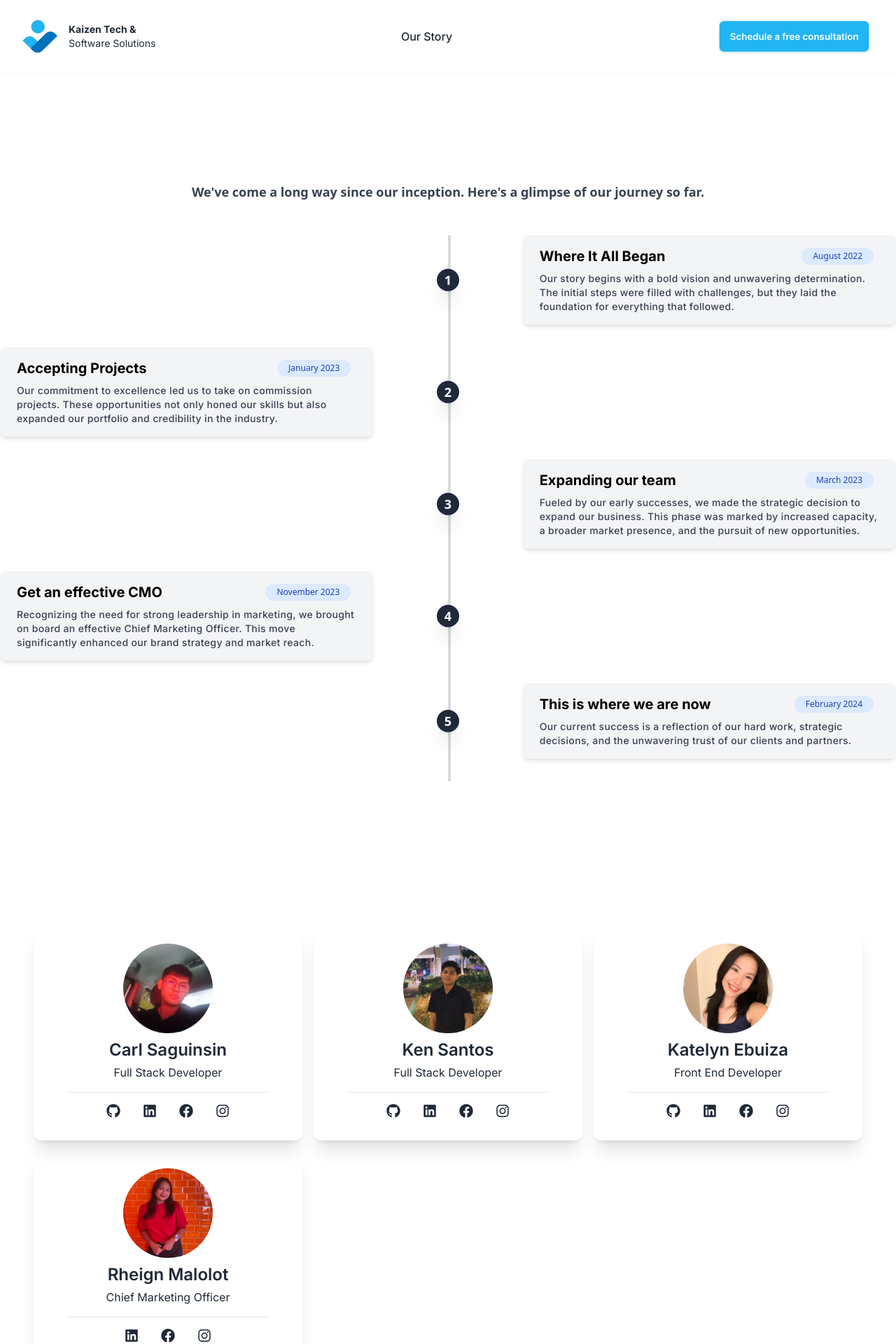
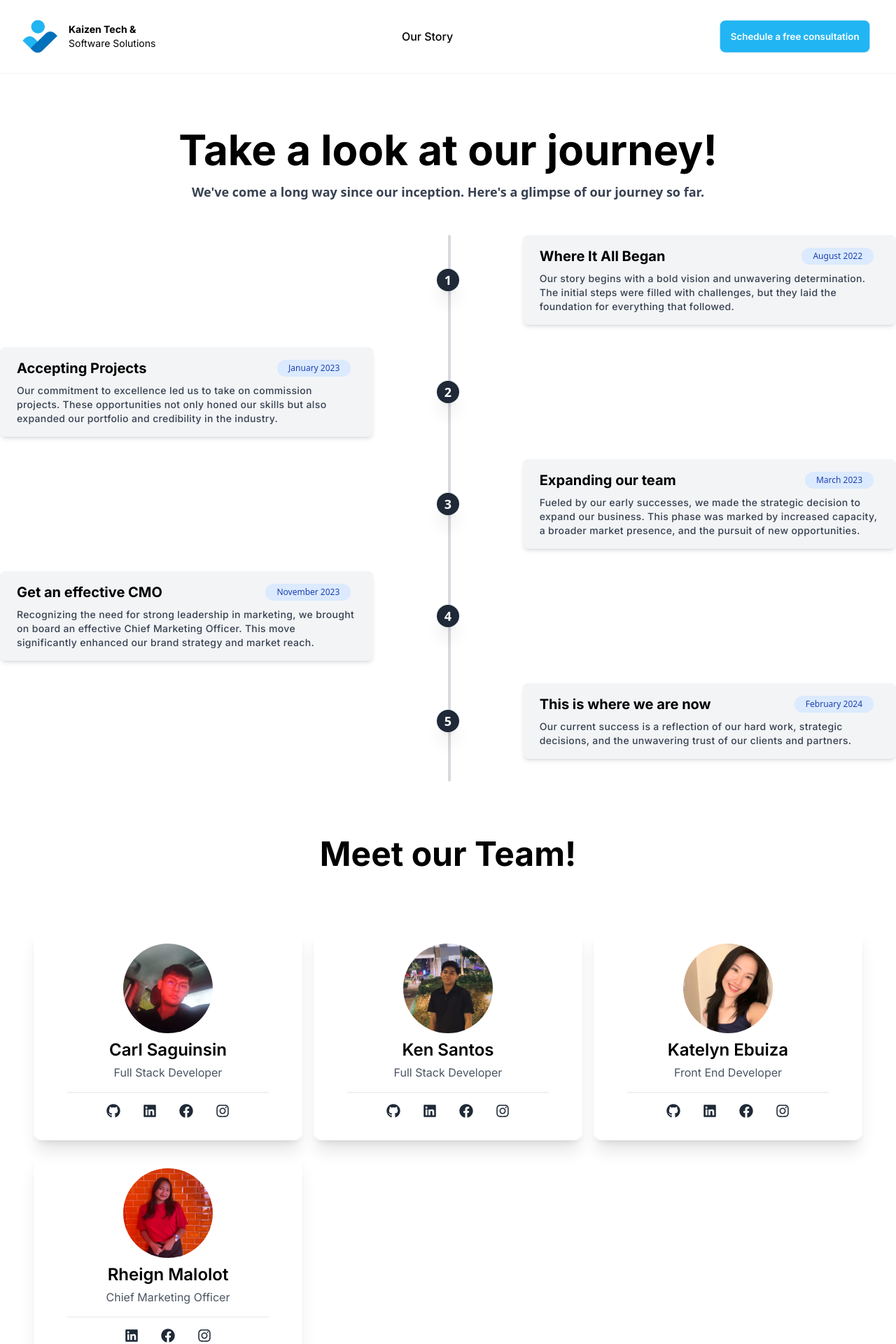
Before and after one commit to CSaguinsin/Kaizen-Tech-Solutions, a React (Vite) app: page /about in a window 1280 px wide. Shown: the top 1920 px of the page at 70% size. Built offline with nearby package versions, Linux system fonts and the light colour scheme; the HTML template or start-up script is replaced by a standard one.

Commit message:
fix dark mode feature

```diff
--- a/src/components/Button.jsx
+++ b/src/components/Button.jsx
@@ -1,7 +1,7 @@
 const Button = ({ children, onClick }) => {
   return (
     <button
-      className="btn bg-[#22B5F3] font-[inter] font-semibold text-white  border-0 border-white"
+      className="btn bg-[#22B5F3] font-[inter] font-semibold text-white border-0 border-white"
       onClick={onClick}
     >
       {children}
--- a/src/components/CaseStudy.jsx
+++ b/src/components/CaseStudy.jsx
@@ -7,11 +7,11 @@ const CaseStudy = () => {
       <div className="max-w-7xl mx-auto sm:px-6 lg:px-8">
         <div className="flex flex-col">
           <div className="mb-16">
-            <h1 className="font-[inter] md:text-5xl text-white dark:text-black font-bold text-5xl text-center">
+            <h1 className="font-[inter] md:text-5xl text-black dark:text-white font-bold text-5xl text-center">
               Explore Our Recent Projects!
             </h1>
             <br />
-            <p className="text-center text-[12px] sm:text-[18px] font-regular font-[inter] text-black">
+            <p className="text-center text-[12px] sm:text-[18px] font-regular font-[inter] text-black dark:text-white">
               Take a Journey Through Our Latest Achievements and See How We Turn
               Visions into Reality!
             </p>
@@ -32,10 +32,10 @@ const CaseStudy = () => {
                 <button className="mb-4 bg-blue-100 text-blue-800 text-xs font-medium font-[inter] me-2 px-3 py-1 rounded-full">
                   {item.development}
                 </button>
-                <h1 className="mb-4 font-[inter] text-3xl font-bold text-white dark:text-black ">
+                <h1 className="mb-4 font-[inter] text-3xl font-bold text-black dark:text-white">
                   {item.name}
                 </h1>
-                <p className="mb-4 font-[inter] xs:text-sm md:text-md text-white dark:text-black  ">
+                <p className="mb-4 font-[inter] xs:text-sm md:text-md text-black dark:text-white">
                   {item.description}
                 </p>
                 <Link
--- a/src/components/Footer.jsx
+++ b/src/components/Footer.jsx
@@ -24,7 +24,7 @@ const Footer = () => {
           <div className="flex flex-col">
             <div className="flex mt-24 mb-12 flex-row justify-between items-center">
               <div className="">
-                <img src="/dist/assets/Logo.png" width={50} alt="" srcSet="" />
+                <img src="/assets/Logo.png" width={50} alt="" srcSet="" />
               </div>
               <a className="hidden md:block cursor-pointer text-white hover:text-white uppercase font-[inter]">
                 Home
--- a/src/components/Navbar.jsx
+++ b/src/components/Navbar.jsx
@@ -26,10 +26,10 @@ function NavigationBar() {
                   <div className="flex flex items-center gap-4">
                     <img src="/assets/Logo.png" width={50} alt="" srcSet="" />
                     <Link to="/">
-                      <h1 className="font-[inter] dark:text-black text-xl font-bold xs:text-sm">
+                      <h1 className="font-[inter] text-black dark:text-white text-xl font-bold xs:text-sm">
                         Kaizen Tech &
                       </h1>
-                      <h1 className="font-[inter] dark:text-white-300 xs:text-sm">
+                      <h1 className="font-[inter] text-black dark:text-white-300 xs:text-sm">
                         Software Solutions
                       </h1>
                     </Link>
@@ -69,7 +69,7 @@ function NavigationBar() {
                   </Link> */}
                   <Link
                     to="/about"
-                    className="font-[inter] dark:text-black text-base font-medium xl:mr-6"
+                    className="font-[inter] text-black dark:text-white text-base font-medium xl:mr-6"
                   >
                     Our Story
                   </Link>
@@ -88,9 +88,9 @@ function NavigationBar() {
                     target="_blank"
                     rel="noopener noreferrer"
                   >
-                    <button className="btn  bg-[#22B5F3] font-[inter] font-semibold text-white drop-shadow-sm">
+                    <Button className="btn bg-[#22B5F3] font-[inter] font-semibold text-white dark:text-white drop-shadow-sm">
                       Schedule a free consultation
-                    </button>
+                    </Button>
                   </a>
                 </div>
               </div>
--- a/src/components/ProfileCard.jsx
+++ b/src/components/ProfileCard.jsx
@@ -18,10 +18,10 @@ const ProfileCard = ({
       />
       <div className="space-y-4 text-center divide-y dark:divide-gray-300">
         <div className="my-2 space-y-1">
-          <h2 className="text-xl font-semibold sm:text-2xl font-[inter]">
+          <h2 className="text-xl font-semibold sm:text-2xl font-[inter] text-black dark:text-white">
             {name}
           </h2>
-          <p className="px-5 text-xs sm:text-base dark:text-gray-600 font-[inter]">
+          <p className="px-5 text-xs sm:text-base text-gray-600 font-[inter]">
             {role}
           </p>
         </div>
@@ -31,7 +31,7 @@ const ProfileCard = ({
               rel="noopener noreferrer"
               href={github}
               aria-label="GitHub"
-              className="p-2 rounded-md dark:text-gray-800 hover:dark:text-violet-600"
+              className="p-2 rounded-md text-gray-800 hover:dark:text-violet-600"
             >
               <FaGithub size={20} />
             </a>
@@ -41,7 +41,7 @@ const ProfileCard = ({
               rel="noopener noreferrer"
               href={linkedin}
               aria-label="LinkedIn"
-              className="p-2 rounded-md dark:text-gray-800 hover:dark:text-violet-600"
+              className="p-2 rounded-md text-gray-800 hover:dark:text-violet-600"
             >
               <FaLinkedin size={20} />
             </a>
@@ -51,7 +51,7 @@ const ProfileCard = ({
               rel="noopener noreferrer"
               href={facebook}
               aria-label="Facebook"
-              className="p-2 rounded-md dark:text-gray-800 hover:dark:text-violet-600"
+              className="p-2 rounded-md text-gray-800 hover:dark:text-violet-600"
             >
               <FaFacebook size={20} />
             </a>
@@ -61,7 +61,7 @@ const ProfileCard = ({
               rel="noopener noreferrer"
               href={instagram}
               aria-label="Instagram"
-              className="p-2 rounded-md dark:text-gray-800 hover:dark:text-violet-600"
+              className="p-2 rounded-md text-gray-800 hover:dark:text-violet-600"
             >
               <FaInstagram size={20} />
             </a>
--- a/src/components/TechStacks.jsx
+++ b/src/components/TechStacks.jsx
@@ -4,7 +4,7 @@ const TechStacks = () => {
     <div>
       <section className="bg-white pt-[86px] pb-10 max-w-7xl mx-auto mb-12">
         <div className="">
-          <h1 className="font-[inter] md:text-5xl text-white dark:text-black  font-bold text-5xl text-center mb-4">
+          <h1 className="font-[inter] md:text-5xl text-black dark:text-white font-bold text-5xl text-center mb-4">
             Our Tech Stack
           </h1>
           <p className="text-center text-[11px] xs:text-sm font-regular font-[inter] text-black  xs:px-4 md:px-12 lg:text-lg lg:px-24">
--- a/src/pages/About.jsx
+++ b/src/pages/About.jsx
@@ -8,7 +8,7 @@ const About = () => {
     <div>
       <div className="max-w-7xl mx-auto mt-20">
         <div className="text-center mb-12">
-          <h1 className="font-[inter] text-6xl font-bold mb-4 text-white dark:text-black ">
+          <h1 className="font-[inter] text-6xl font-bold mb-4 text-black dark:text-white">
             Take a look at our journey!
           </h1>
           <p className="text-lg font-semibold text-gray-700">
@@ -66,7 +66,7 @@ const About = () => {
         <div className="mx-auto px-4 sm:px-6 lg:px-8 my-20">
           <section className="mt-20 flex flex-col">
             <div>
-              <h1 className="text-center text-white dark:text-black  font-bold font-[inter] text-5xl">
+              <h1 className="text-center text-black dark:text-white  font-bold font-[inter] text-5xl">
                 Meet our Team!
               </h1>
             </div>
@@ -83,7 +83,7 @@ const About = () => {
       <div className="w-full bg-gray-50 py-16">
         <div className="max-w-7xl mx-auto px-4 sm:px-6 lg:px-8 my-20">
           <div>
-            <h1 className="text-center font-bold text-5xl font-[inter] text-white dark:text-black ">
+            <h1 className="text-center font-bold text-5xl font-[inter] text-black dark:text-white">
               Why you should choose us
             </h1>
             <p className="text-center font-[inter] text-gray-700 font-semibold">
--- a/src/pages/Home.jsx
+++ b/src/pages/Home.jsx
@@ -1,3 +1,4 @@
+import Button from "../components/Button";
 import CaseStudy from "../components/CaseStudy";
 import Flow from "../components/Flow";
 import Services from "../components/Services";
@@ -29,17 +30,17 @@ const Home = () => {
               </a>
             </div> */}
         <div className="text-center flex justify-center pt-10">
-          <button
+          <Button
             onClick={() =>
               window.open(
                 "https://drive.google.com/uc?export=download&id=1tn35B2aaL7GSG37RkMOJhZ5iJReu0jlW",
                 "_blank"
               )
             }
-            className="btn bg-[#22B5F3] font-[inter] font-semibold text-white drop-shadow-sm"
+            className="btn bg-[#22B5F3] font-[inter] font-semibold text-white drop-shadow-sm "
           >
             Company Profile
-          </button>
+          </Button>
         </div>
       </section>
 
--- a/tailwind.config.js
+++ b/tailwind.config.js
@@ -1,6 +1,7 @@
 /** @type {import('tailwindcss').Config} */
 export default {
   content: ["./index.html", "./src/**/*.{js,ts,jsx,tsx}"],
+  darkMode: "class",
   theme: {
     extend: {
       fontFamily: {
```
